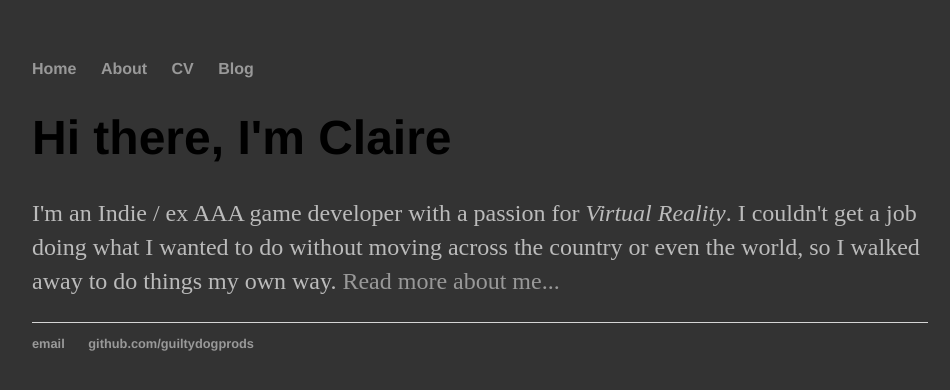
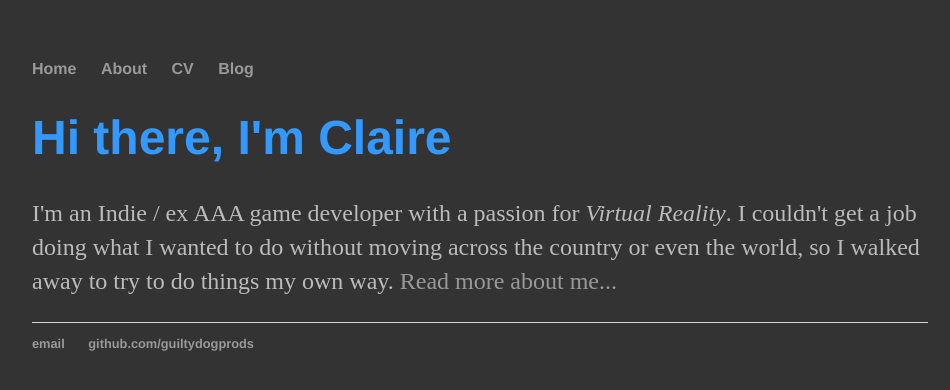
Before and after one commit to guiltydogprods/guiltydogprods.github.io, a Jekyll site: the page built from index.html, in a window 1280 px wide. Shown: the top 390 px of the page, without its empty margins (160-1110 px from the left). Built offline with Jekyll 4.4.1, drawn with Linux system fonts in a browser that asks for light colours.

Commit message:
Tweak blrub and heading colour.

```diff
--- a/css/main.css
+++ b/css/main.css
@@ -23,6 +23,7 @@
 h1 {
     font-size: 3em;
     font-family:'Helvetica', 'Arial', 'Sans-Serif';
+    color: #39f;
 }
 p {
     font-size: 1.5em;
--- a/index.html
+++ b/index.html
@@ -4,6 +4,5 @@
 ---
 <div class="blurb">
 	<h1>Hi there, I'm Claire</h1>
-	<p>I'm an Indie / ex AAA game developer with a passion for <em>Virtual Reality</em>. I couldn't get a job doing what I wanted to
-	   do without moving across the country or even the world, so I walked away to do things my own way. <a href="/about">Read more about me...</a></p>
+	<p>I'm an Indie / ex AAA game developer with a passion for <em>Virtual Reality</em>. I couldn't get a job doing what I wanted to do without moving across the country or even the world, so I walked away to try to do things my own way. <a href="/about">Read more about me...</a></p>
 </div><!-- /.blurb -->
```
